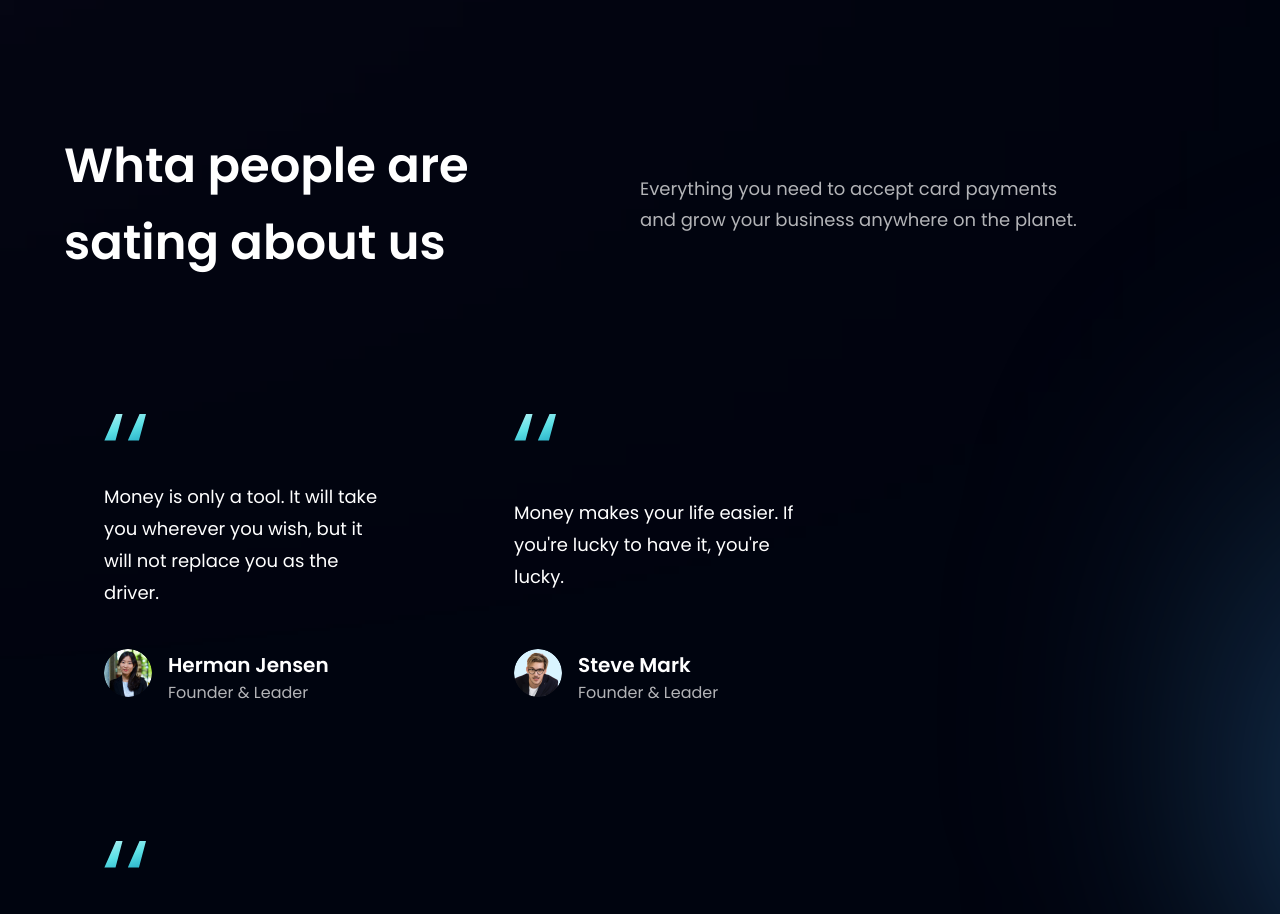
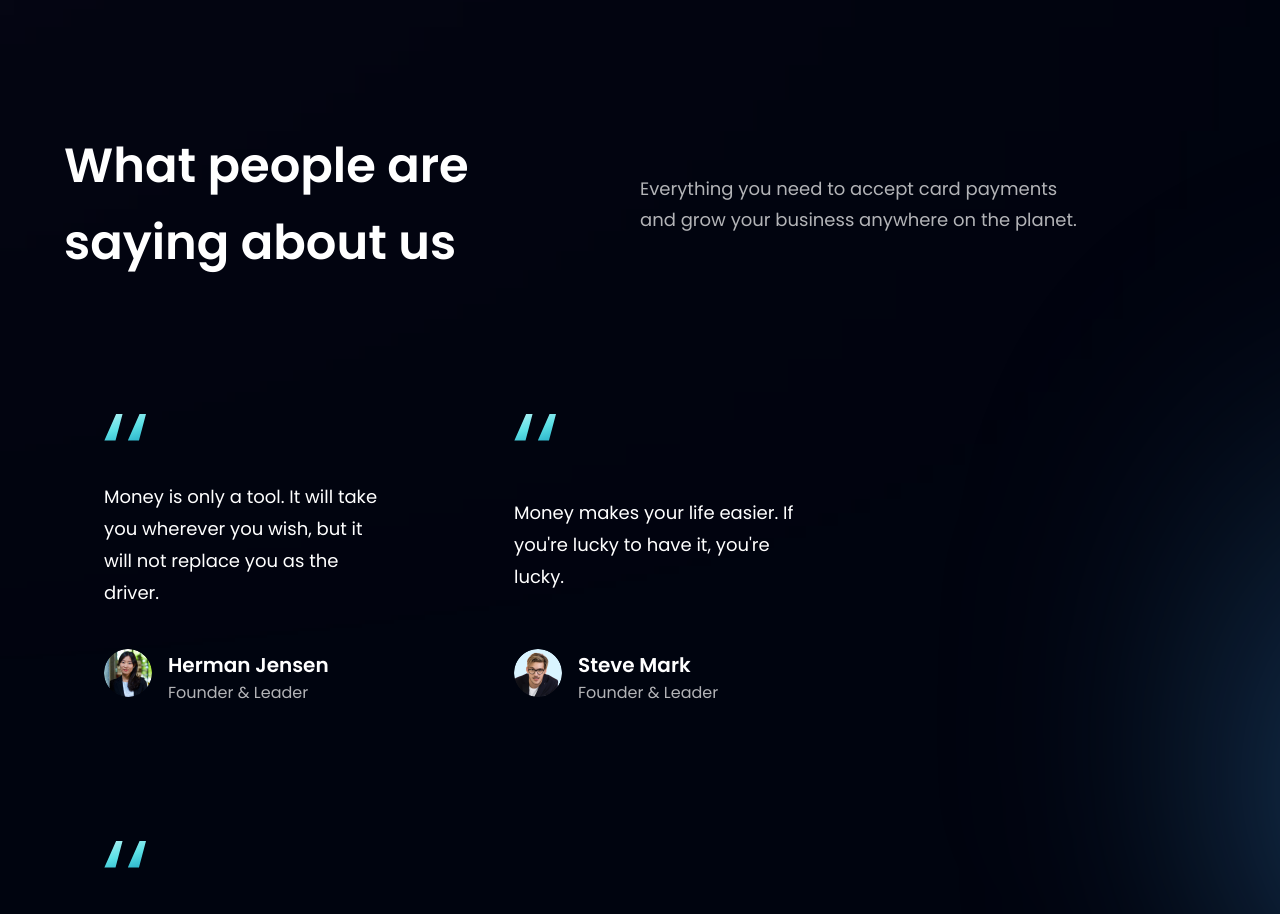
Before and after one commit to ImNotGabo/modern-bank-jsx, a React app: page / in a window 1280 px wide. Shown: the part 2740-3654 px from the top of the page. Built offline with nearby package versions, Linux system fonts and the light colour scheme; the HTML template or start-up script is replaced by a standard one.

Commit message:
Heading fixed

```diff
--- a/src/components/Testimonials.jsx
+++ b/src/components/Testimonials.jsx
@@ -7,8 +7,8 @@ const Testimonials = () => (
     <div className='absolute z-[0] w-[50%] h-[60%] -right-[50%] rounded-full blue__gradient' />
     <div className={`w-full flex flex-col justify-between items-center md:flex-row sm:mb-16 mb-6 relative z-[1]`}>
       <h1 className={styles.heading2}>
-        Whta people are <br className='sm:block hidden' />
-        sating about us
+        What people are <br className='sm:block hidden' />
+        saying about us
       </h1>
 
       <div className='w-full md:mt-0 mt-6'>
```
